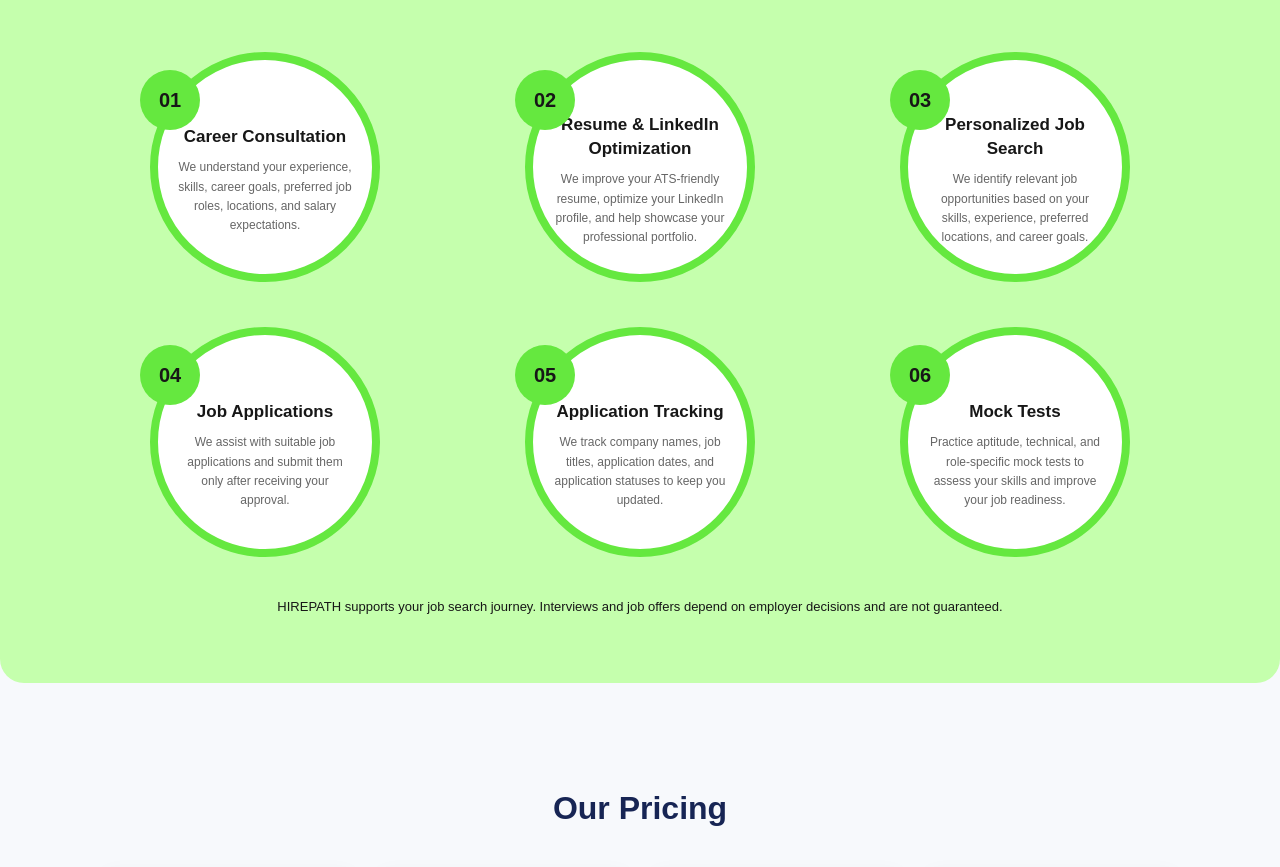
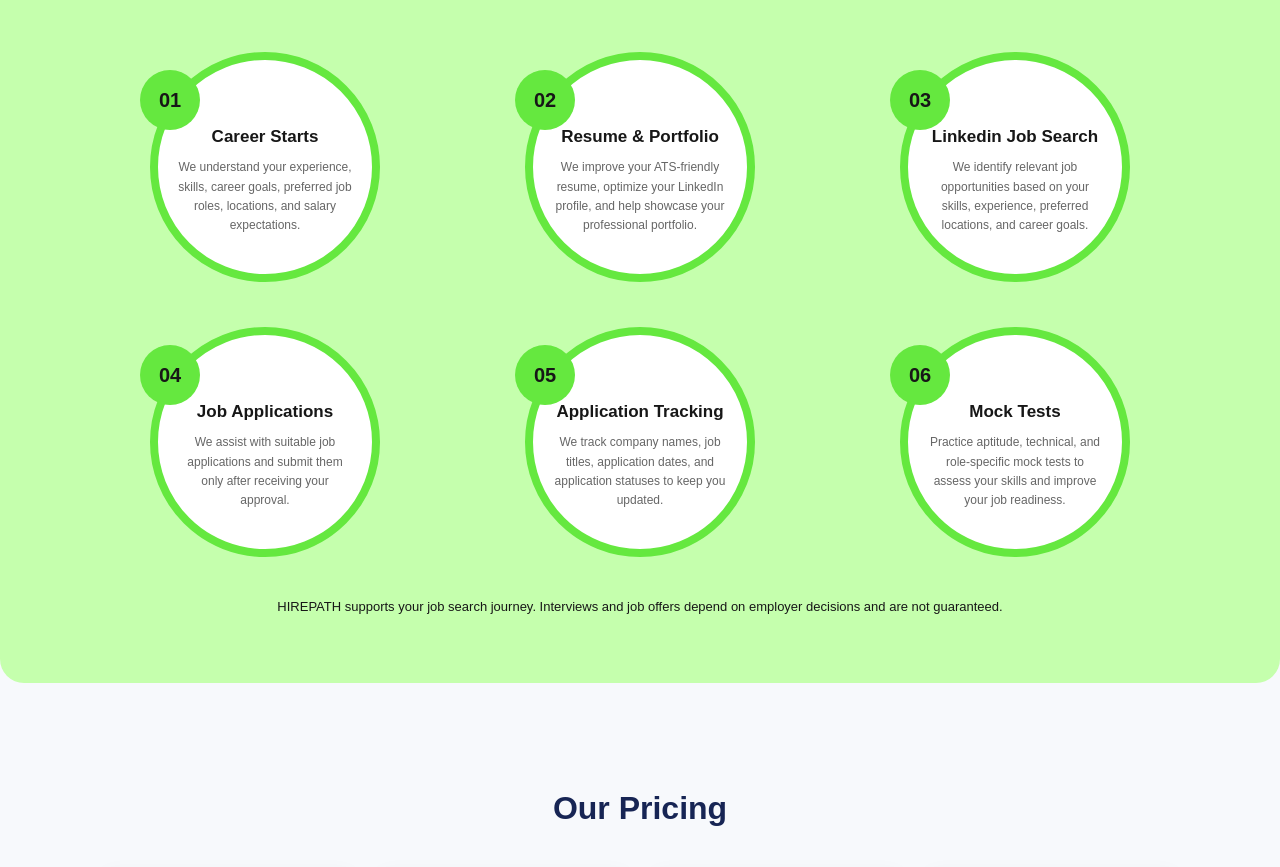
Before and after one commit to hirepathworld/hirepath-platform, a plain HTML site: page index.html in a window 1280 px wide. Shown: the part 1244-2111 px from the top of the page. Drawn offline with Linux system fonts and the light colour scheme.

Commit message:
Update index.html

```diff
--- a/index.html
+++ b/index.html
@@ -366,7 +366,7 @@
 
     <div class="process-card">
       <span class="step-number">01</span>
-      <h3>Career Consultation</h3>
+      <h3>Career Starts</h3>
       <p>
         We understand your experience, skills, career goals,
         preferred job roles, locations, and salary expectations.
@@ -375,7 +375,7 @@
 
     <div class="process-card">
       <span class="step-number">02</span>
-      <h3>Resume & LinkedIn Optimization</h3>
+      <h3>Resume & Portfolio</h3>
       <p>
         We improve your ATS-friendly resume, optimize your LinkedIn
         profile, and help showcase your professional portfolio.
@@ -384,7 +384,7 @@
 
     <div class="process-card">
       <span class="step-number">03</span>
-      <h3>Personalized Job Search</h3>
+      <h3>Linkedin Job Search</h3>
       <p>
         We identify relevant job opportunities based on your skills,
         experience, preferred locations, and career goals.
```
